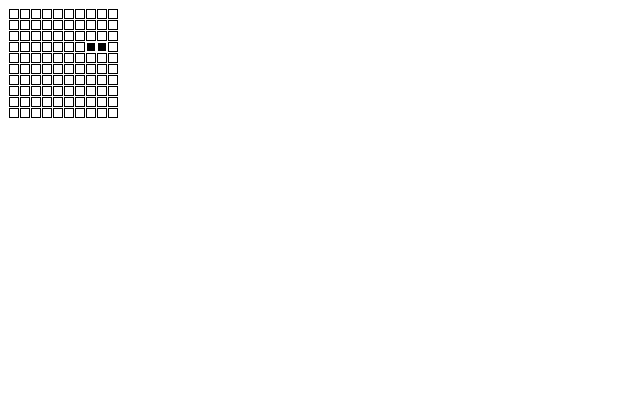
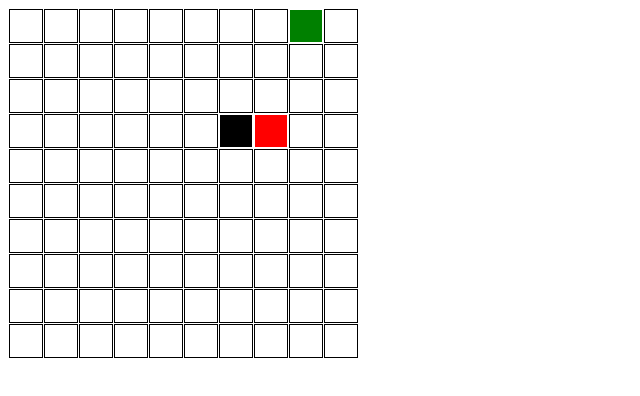
Before and after one commit to markvu2607/snake, a React (Create React App) app: page / in a window 1280 px wide. Shown: the top 396 px of the page, without its empty margins (0-640 px from the left). Built offline with nearby package versions, Linux system fonts and the light colour scheme.

Commit message:
create food and update color point

```diff
--- a/src/components/SquarePoint/SquarePoint.css
+++ b/src/components/SquarePoint/SquarePoint.css
@@ -14,3 +14,13 @@
   border: 1px solid black;
   background-color: white;
 }
+
+.red {
+  border: 1px solid white;
+  background-color: red;
+}
+
+.green {
+  border: 1px solid white;
+  background-color: green;
+}
--- a/src/components/SquarePoint/SquarePoint.tsx
+++ b/src/components/SquarePoint/SquarePoint.tsx
@@ -1,14 +1,12 @@
-import React from 'react';
-import './SquarePoint.css';
+import React from "react";
+import "./SquarePoint.css";
 
 interface SquarePointProps {
-  color: 'black' | 'white';
+  color: "black" | "white" | "red" | "green";
 }
 
-function SquarePoint({ color}: SquarePointProps) {
-  return (
-    <div className={`square-point ${color}`} />
-  )
+function SquarePoint({ color }: SquarePointProps) {
+  return <div className={`square-point ${color}`} />;
 }
 
 export default SquarePoint;
--- a/src/constants/index.ts
+++ b/src/constants/index.ts
@@ -2,5 +2,12 @@ import { initSnakeCoordinates } from "./initValue";
 import { baseScreenMatrix } from "./baseScreenMatrix";
 import KeyboardCode from "./keyboardCode";
 import ESpeeds from "./speeds";
+import EPointValues from "./pointValues";
 
-export { baseScreenMatrix, initSnakeCoordinates, KeyboardCode, ESpeeds };
+export {
+  baseScreenMatrix,
+  initSnakeCoordinates,
+  KeyboardCode,
+  ESpeeds,
+  EPointValues,
+};
--- /dev/null
+++ b/src/constants/pointValues.ts
@@ -0,0 +1,8 @@
+enum EPointValues {
+  NONE = 0,
+  BODY = 1,
+  HEAD = 2,
+  FOOD = 3,
+}
+
+export default EPointValues;
--- a/src/constants/speeds.ts
+++ b/src/constants/speeds.ts
@@ -1,7 +1,7 @@
 enum ESpeeds {
-  EASY = 500,
-  NORMAL = 300,
-  HARD = 100,
+  EASY = 150,
+  NORMAL = 100,
+  HARD = 70,
 }
 
 export default ESpeeds;
--- a/src/containers/App/App.css
+++ b/src/containers/App/App.css
@@ -1,5 +1,5 @@
 :root {
-  --pointSize: 8px;
+  --pointSize: 32px;
 }
 
 .App__row {
--- a/src/containers/App/App.tsx
+++ b/src/containers/App/App.tsx
@@ -2,9 +2,9 @@ import React, { useState, useEffect } from "react";
 
 import SquarePoint from "../../components/SquarePoint";
 import { useSnake } from "../../hooks";
-import { cloneMatrix } from "../../utils";
+import { cloneMatrix, randomUnder } from "../../utils";
 
-import { baseScreenMatrix, ESpeeds } from "../../constants";
+import { baseScreenMatrix, EPointValues, ESpeeds } from "../../constants";
 import { TCoordinate } from "../../types";
 import "./App.css";
 
@@ -12,15 +12,34 @@ function App() {
   const { snakeCoordinates, getNextCoordinate, run, eat } = useSnake(
     cloneMatrix(baseScreenMatrix.BASIC)
   );
+  const [foodCoordinate, setFoodCoordinate] = useState<TCoordinate>(() => {
+    while (true) {
+      const randomCoordinate = {
+        x: randomUnder(baseScreenMatrix.BASIC[0].length - 1),
+        y: randomUnder(baseScreenMatrix.BASIC.length - 1),
+      };
+
+      const isFindInsideSnake = snakeCoordinates.findIndex(
+        (coordinate: TCoordinate) =>
+          JSON.stringify(coordinate) === JSON.stringify(randomCoordinate)
+      );
+
+      if (isFindInsideSnake === -1) return randomCoordinate;
+    }
+  });
   const [screenMatrix, setScreenMatrix] = useState<number[][]>([]);
 
-  const renderSnake = (snakeCoordinates: TCoordinate[]) => {
-    const baseScreen = cloneMatrix(baseScreenMatrix.BASIC);
-    snakeCoordinates.forEach((coordinate: TCoordinate) => {
-      baseScreen[coordinate.y][coordinate.x] = 1;
-    });
-
-    return baseScreen;
+  const getColorOfPoint = (point: number) => {
+    switch (point) {
+      case EPointValues.BODY:
+        return "black";
+      case EPointValues.HEAD:
+        return "red";
+      case EPointValues.FOOD:
+        return "green";
+      default:
+        return "white";
+    }
   };
 
   useEffect(() => {
@@ -30,23 +49,61 @@ function App() {
         (coordinate: TCoordinate) =>
           JSON.stringify(coordinate) === JSON.stringify(nextCoordinate)
       );
-      const isFood = false;
+      const isFood =
+        JSON.stringify(foodCoordinate) === JSON.stringify(nextCoordinate);
       const isRun = !isBody && !isFood;
       if (isRun) {
         run();
+      } else if (isFood) {
+        eat();
+        setFoodCoordinate(() => {
+          while (true) {
+            const randomCoordinate = {
+              x: randomUnder(baseScreenMatrix.BASIC[0].length - 1),
+              y: randomUnder(baseScreenMatrix.BASIC.length - 1),
+            };
+
+            const isFindInsideSnake = snakeCoordinates.findIndex(
+              (coordinate: TCoordinate) =>
+                JSON.stringify(coordinate) === JSON.stringify(randomCoordinate)
+            );
+
+            if (isFindInsideSnake === -1) return randomCoordinate;
+          }
+        });
+      } else if (isBody) {
+        console.log("die");
       }
-    }, ESpeeds.EASY);
+    }, ESpeeds.HARD);
 
     return () => {
       clearInterval(intervalId);
     };
-  }, [run, getNextCoordinate, snakeCoordinates]);
+  }, [run, getNextCoordinate, eat, foodCoordinate, snakeCoordinates]);
 
   //change screen when snake move
   useEffect(() => {
-    const matrixRenderSnake = renderSnake(snakeCoordinates);
-    setScreenMatrix(matrixRenderSnake);
-  }, [snakeCoordinates]);
+    const renderScreen = (snakeCoordinates: TCoordinate[]) => {
+      const baseScreen = cloneMatrix(baseScreenMatrix.BASIC);
+
+      // Render snake
+      snakeCoordinates.forEach((coordinate: TCoordinate, index: number) => {
+        if (index !== snakeCoordinates.length - 1) {
+          baseScreen[coordinate.y][coordinate.x] = 1;
+        } else {
+          baseScreen[coordinate.y][coordinate.x] = 2;
+        }
+      });
+
+      // Render food
+      baseScreen[foodCoordinate.y][foodCoordinate.x] = 3;
+
+      return baseScreen;
+    };
+
+    const matrixRenderScreen = renderScreen(snakeCoordinates);
+    setScreenMatrix(matrixRenderScreen);
+  }, [snakeCoordinates, foodCoordinate]);
 
   return (
     <div className="App">
@@ -54,10 +111,7 @@ function App() {
         return (
           <div className="App__row" key={index}>
             {row.map((point: number, index: number) => (
-              <SquarePoint
-                key={index}
-                color={point === 1 ? "black" : "white"}
-              />
+              <SquarePoint key={index} color={getColorOfPoint(point)} />
             ))}
           </div>
         );
--- a/src/hooks/useSnake.ts
+++ b/src/hooks/useSnake.ts
@@ -22,7 +22,11 @@ function useSnake(matrix: number[][]): {
     });
   };
 
-  const eat = (): void => {};
+  const eat = (): void => {
+    setSnakeCoordinates((preState) => {
+      return [...preState, getNextCoordinate()];
+    });
+  };
 
   const getNextCoordinate = (): TCoordinate => {
     const headOfSnake: TCoordinate =
--- a/src/utils/index.ts
+++ b/src/utils/index.ts
@@ -1,3 +1,4 @@
 import { cloneMatrix } from "./matrix";
+import { randomUnder } from "./util";
 
-export { cloneMatrix };
+export { cloneMatrix, randomUnder };
--- /dev/null
+++ b/src/utils/util.ts
@@ -0,0 +1,3 @@
+export const randomUnder = (max: number) => {
+  return Math.floor(Math.random() * max);
+};
```
